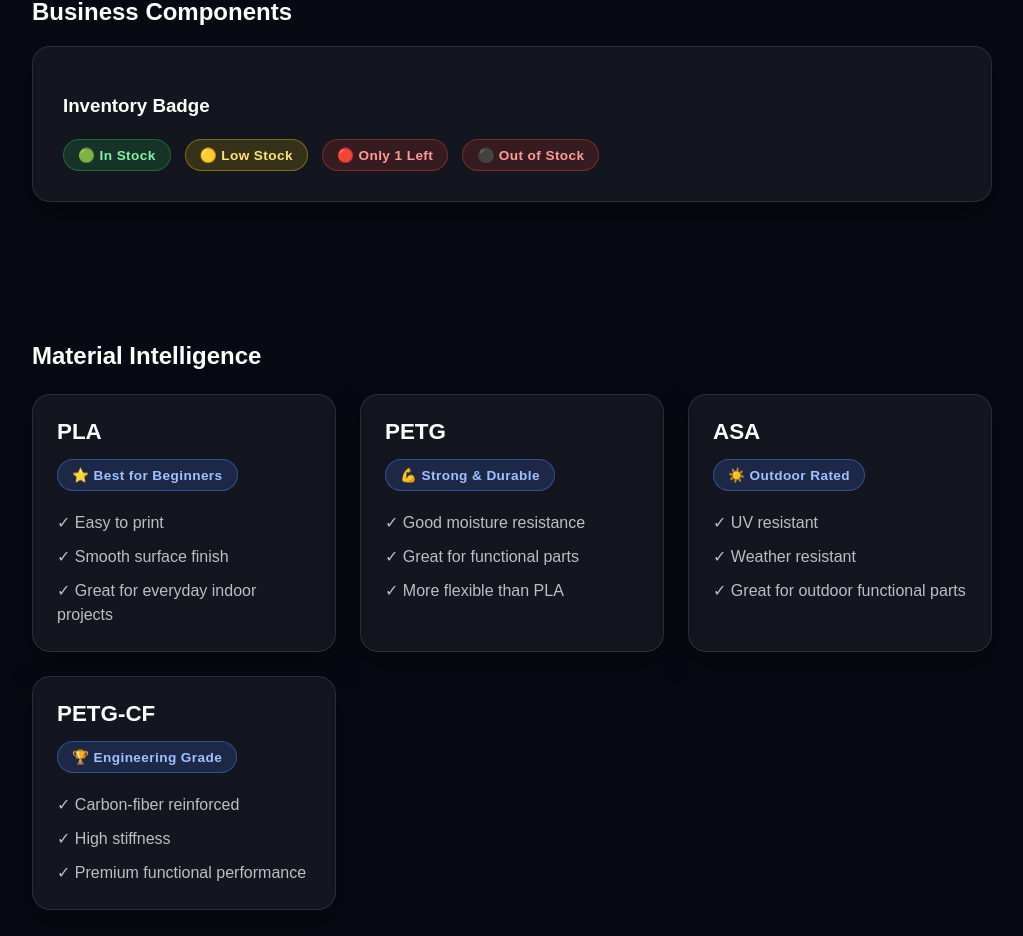
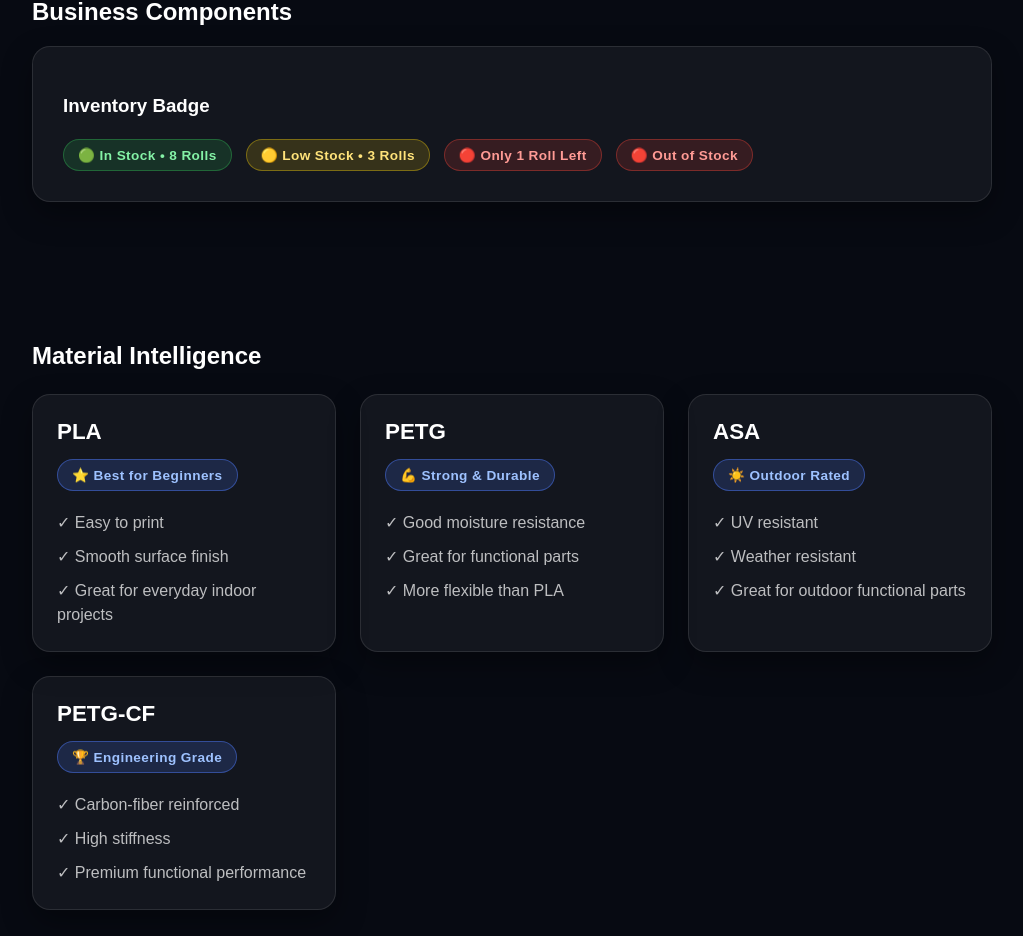
Before and after one commit to jnc3designs/jnc3designs-website, a Next.js app in the folder jnc3designs-premium/: page /admin/forge in a window 1280 px wide. Shown: the part 2869-3805 px from the top of the page, without its empty margins (128-1151 px from the left). Built offline with nearby package versions, Linux system fonts and the light colour scheme.

Commit message:
Refactor inventory functions to use Number for stock

```diff
--- a/jnc3designs-premium/data/inventory.js
+++ b/jnc3designs-premium/data/inventory.js
@@ -1,23 +1,32 @@
 export function getInventoryStatus(stock) {
-  if (stock <= 0) return "out";
-  if (stock === 1) return "critical";
-  if (stock <= 3) return "low";
+  const count = Number(stock);
+
+  if (count <= 0) return "out";
+  if (count === 1) return "critical";
+  if (count <= 3) return "low";
+
   return "in";
 }
 
 export function getInventoryBadge(stock) {
-  switch (getInventoryStatus(stock)) {
+  const count = Number(stock);
+
+  switch (getInventoryStatus(count)) {
     case "out":
-      return "⚫ Out of Stock";
+      return "🔴 Out of Stock";
+
     case "critical":
-      return "🔴 Only 1 Left";
+      return "🔴 Only 1 Roll Left";
+
     case "low":
-      return "🟡 Low Stock";
+      return `🟡 Low Stock • ${count} Rolls`;
+
+    case "in":
     default:
-      return "🟢 In Stock";
+      return `🟢 In Stock • ${count} Rolls`;
   }
 }
 
 export function canPurchase(stock) {
-  return stock > 0;
+  return Number(stock) > 0;
 }
```
